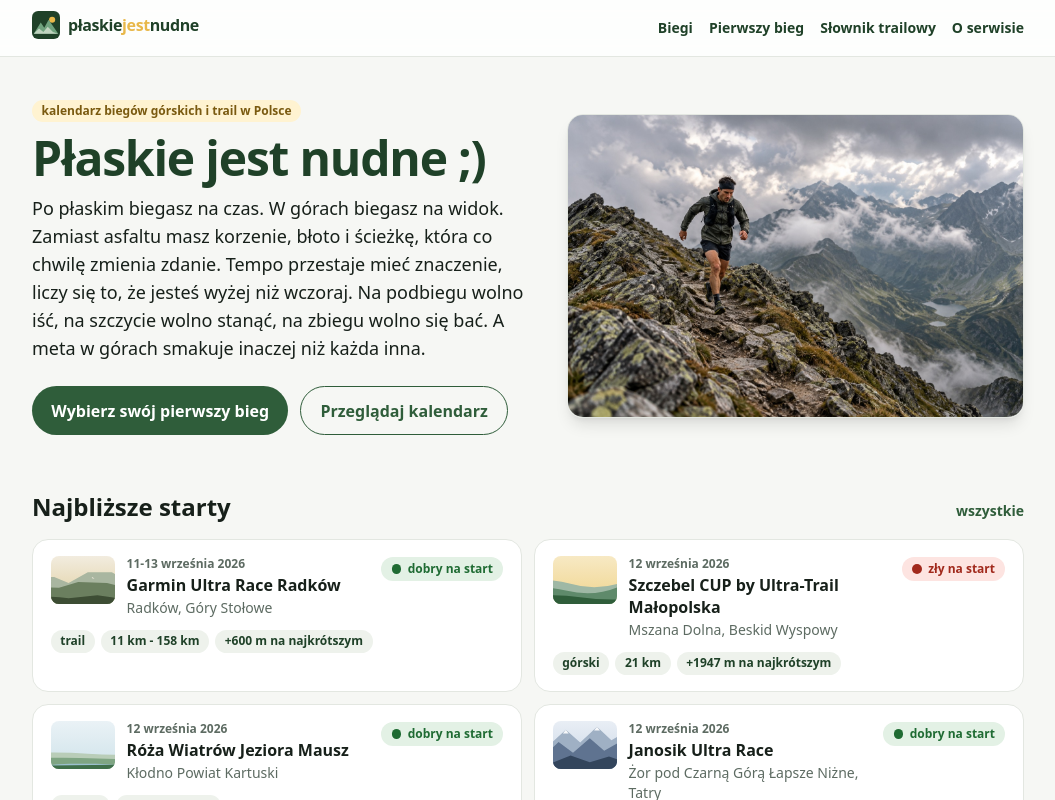
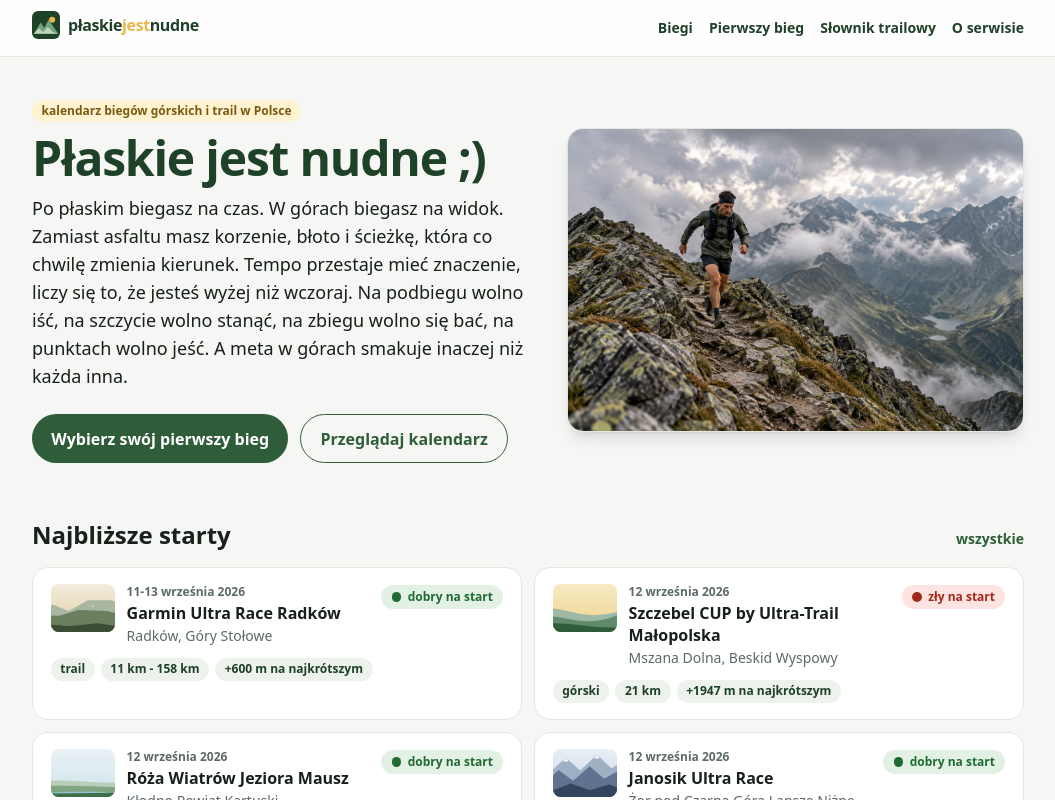
Before and after one commit to piotrmichalowski85/plaskie-jest-nudne, a Next.js app: page / in a window 1280 px wide. Shown: the top 800 px of the page, without its empty margins (112-1167 px from the left). Built offline with nearby package versions, Linux system fonts and the light colour scheme.

Commit message:
copy: hero (zmienia kierunek, na punktach wolno jeść)

```diff
--- a/app/page.tsx
+++ b/app/page.tsx
@@ -12,7 +12,7 @@ export default function Home() {
         <div>
           <p className="chip chip-sun mb-3">kalendarz biegów górskich i trail w Polsce</p>
           <h1 className="text-4xl sm:text-5xl font-extrabold tracking-tight text-[var(--moss-dark)]">Płaskie jest nudne ;)</h1>
-          <p className="mt-3 text-lg max-w-2xl">Po płaskim biegasz na czas. W górach biegasz na widok. Zamiast asfaltu masz korzenie, błoto i ścieżkę, która co chwilę zmienia zdanie. Tempo przestaje mieć znaczenie, liczy się to, że jesteś wyżej niż wczoraj. Na podbiegu wolno iść, na szczycie wolno stanąć, na zbiegu wolno się bać. A meta w górach smakuje inaczej niż każda inna.</p>
+          <p className="mt-3 text-lg max-w-2xl">Po płaskim biegasz na czas. W górach biegasz na widok. Zamiast asfaltu masz korzenie, błoto i ścieżkę, która co chwilę zmienia kierunek. Tempo przestaje mieć znaczenie, liczy się to, że jesteś wyżej niż wczoraj. Na podbiegu wolno iść, na szczycie wolno stanąć, na zbiegu wolno się bać, na punktach wolno jeść. A meta w górach smakuje inaczej niż każda inna.</p>
           <div className="mt-6 flex flex-wrap gap-3">
             <Link href="/kreator" className="btn">Wybierz swój pierwszy bieg</Link>
             <Link href="/biegi" className="btn btn-ghost">Przeglądaj kalendarz</Link>
```
